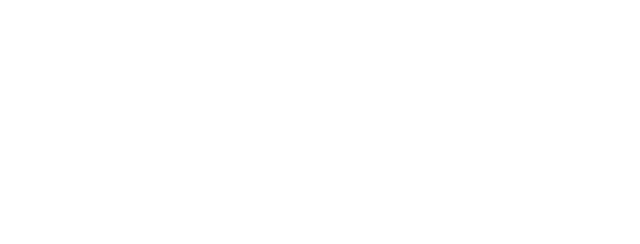
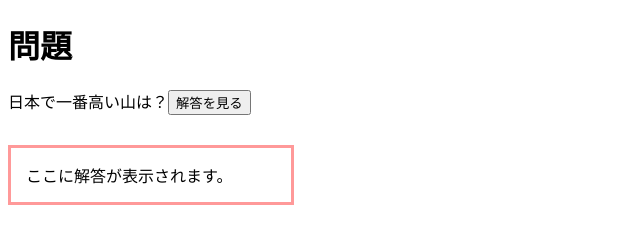
Before and after one commit to c3230400naitoyusei/www, a plain HTML site: page training_js07/sample09-3.html in a window 1280 px wide. Shown: the whole page, without its empty margins (0-640 px from the left). Drawn offline with Linux system fonts and the light colour scheme.

Commit message:
vsdjivvpjs

```diff
--- a/training_js07/sample09-3.html
+++ b/training_js07/sample09-3.html
@@ -1,11 +1,27 @@
 <!DOCTYPE html>
-<html lang="en">
+<html lang="ja">
 <head>
     <meta charset="UTF-8">
     <meta name="viewport" content="width=device-width, initial-scale=1.0">
-    <title>Document</title>
+    <title>要素の取得と内容変更</title>
+    <style>
+        #message {
+            width: 250px;
+            border: solid 3px #ff9999;
+            padding: 15px;
+            margin-top: 30px;
+        }
+    </style>
 </head>
 <body>
-
+    <h1>問題</h1>
+    <p>日本で一番高い山は？<button onclick="showAnser();">解答を見る</button></p>
+    <div id="message">ここに解答が表示されます。</div>
+    <script>
+        function showAnser(){
+            let anserBox = document.getElementById('message');
+            anserBox.innerHTML = '答えは「富士山」です。<br><img src="mt_fuji.jpg">';
+        }
+    </script>
 </body>
 </html>
```
